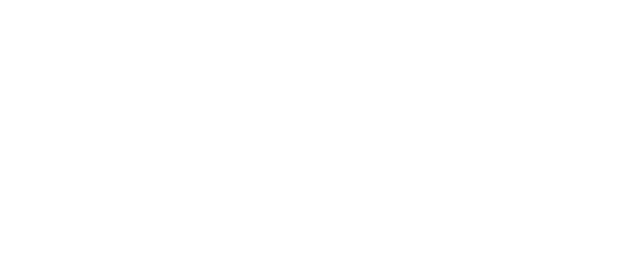
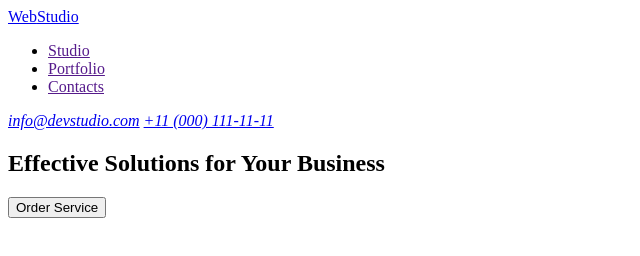
Before and after one commit to USER220299/goit-markup-hw-01, a plain HTML site: page index.html in a window 1280 px wide. Shown: the whole page, without its empty margins (0-640 px from the left). Drawn offline with Linux system fonts and the light colour scheme.

Commit message:
Update index.html

```diff
--- a/index.html
+++ b/index.html
@@ -14,5 +14,42 @@
       href="./imeges/favicon/favicon.png"
     />
   </head>
-  <body></body>
+  <body>
+    <!-- Header section -->
+    <header>
+      <a href="./index.html">Web<span>Studio</span></a>
+      <nav>
+        <ul>
+          <li>
+            <a href="">Studio</a>
+          </li>
+          <li>
+            <a href="">Portfolio</a>
+          </li>
+          <li>
+            <a href="">Contacts</a>
+          </li>
+        </ul>
+      </nav>
+      <address>
+        <a href="mailto:info@devstudio.com">info@devstudio.com</a>
+        <a href="tel:+110001111111">+11 (000) 111-11-11</a>
+      </address>
+    </header>
+    <main>
+      <!-- Hero section -->
+      <section>
+        <h1>Effective Solutions for Your Business</h1>
+        <button type="button">Order Service</button>
+      </section>
+      <!-- Features section -->
+      <section></section>
+      <!-- We doing section -->
+      <section></section>
+      <!-- Team section -->
+      <section></section>
+    </main>
+    <!-- Footer section -->
+    <footer></footer>
+  </body>
 </html>
```
